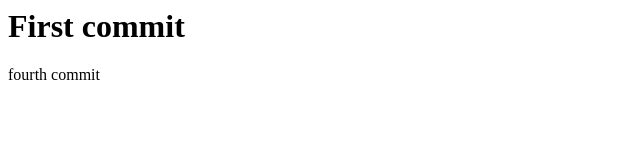
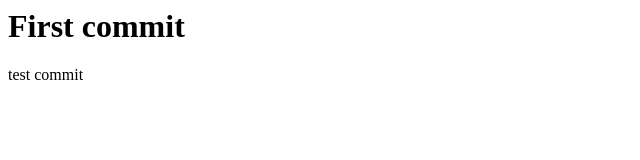
Before and after one commit to sbitio/github-integration, a plain HTML site: page index.html in a window 1280 px wide. Shown: the full height of the page, 0-640 px from the left. Drawn offline with Linux system fonts and the light colour scheme.

Commit message:
5th commit

```diff
--- a/index.html
+++ b/index.html
@@ -1,4 +1,4 @@
 <body>
 <h1> First commit </h1>
-<p> fourth commit </p>
+<p>test commit </p>
 </body>
```
